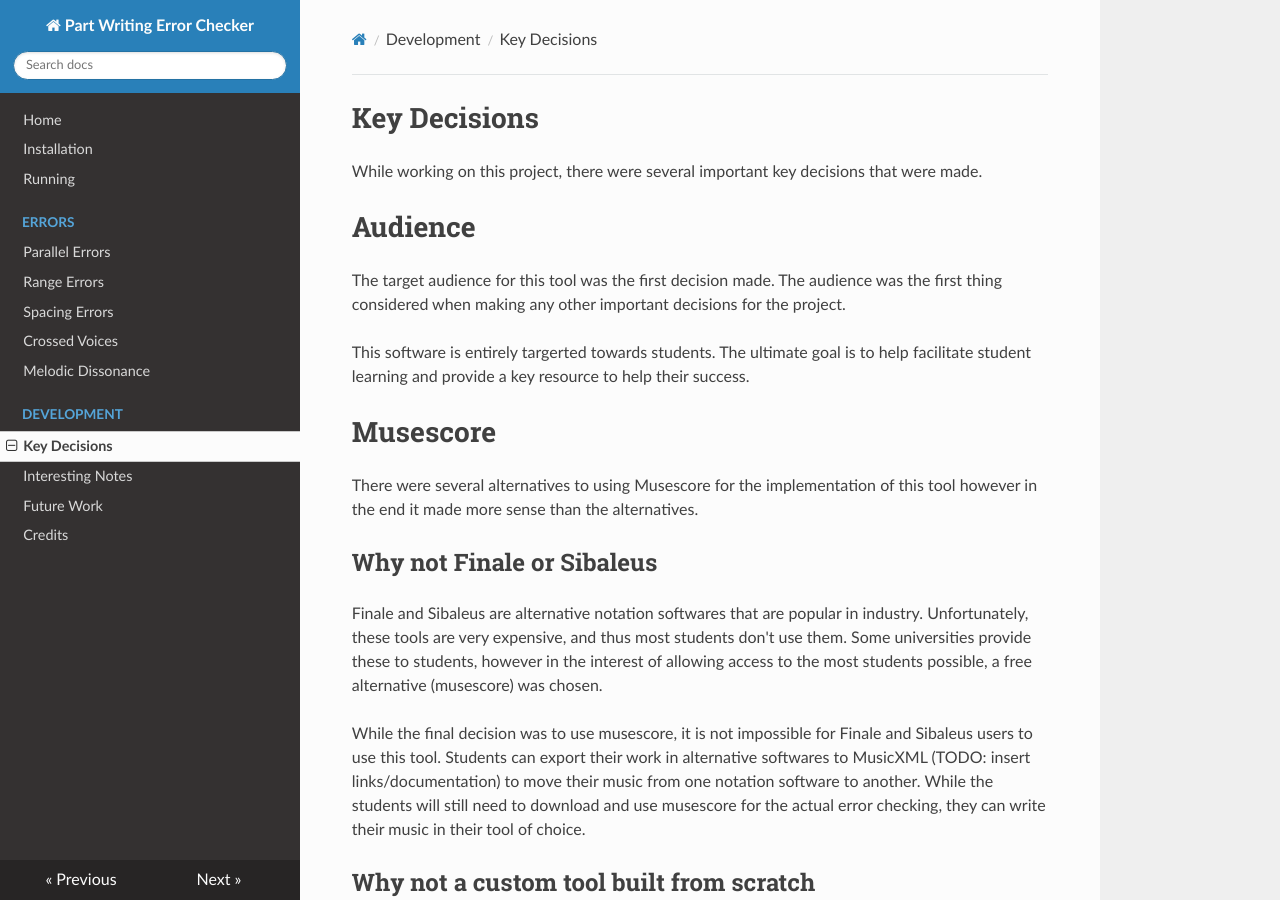
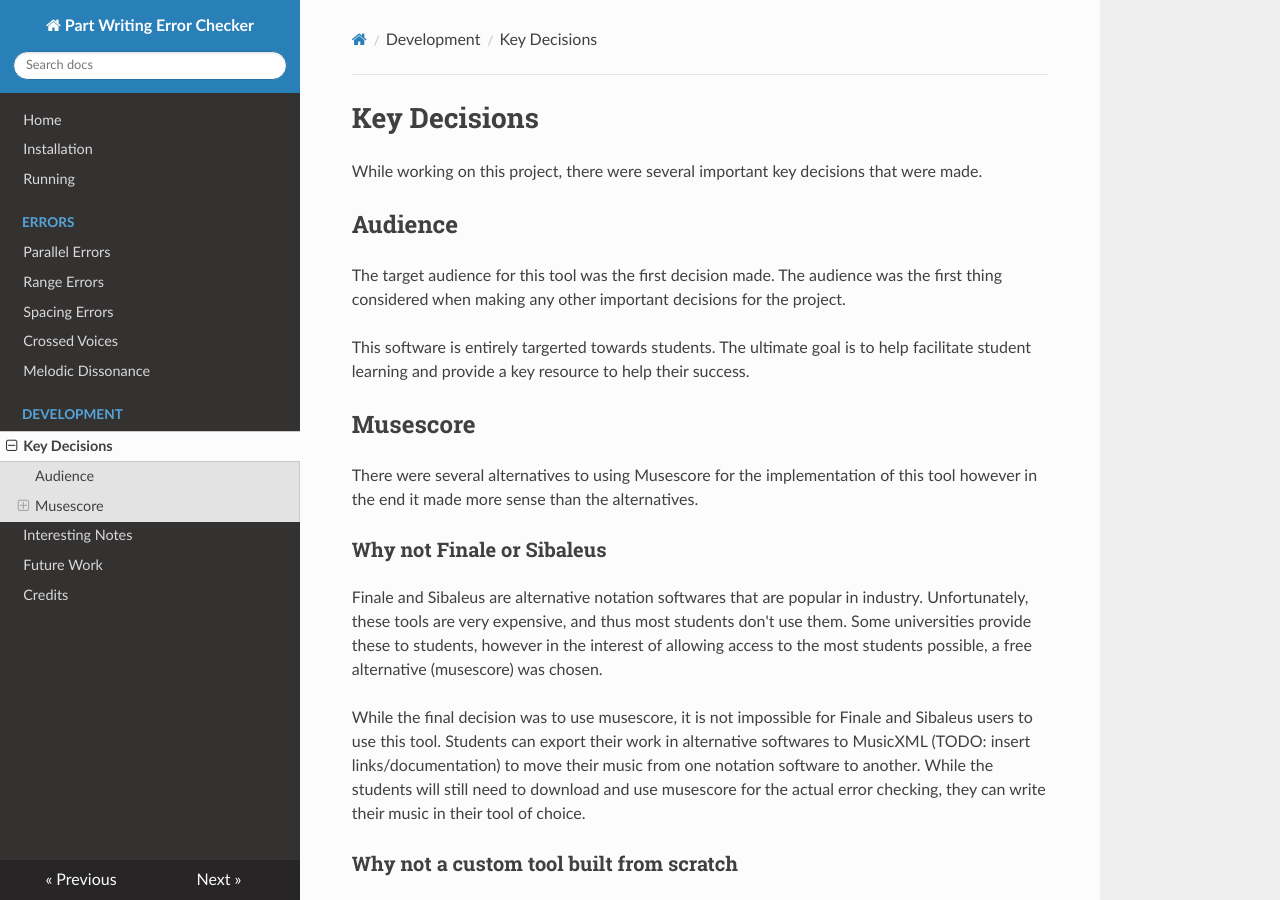
Before and after one commit to Jedimaster4559/PartwritingErrorChecker, an MkDocs documentation site: the page built from docs/KeyDecisions.md, in a window 1280 px wide and 900 px high. Built offline with MkDocs 1.6.1, drawn with Linux system fonts in a browser that asks for light colours; nearby versions of some CDN libraries.

Commit message:
updating headings to get nicer bullets

```diff
--- a/docs/KeyDecisions.md
+++ b/docs/KeyDecisions.md
@@ -1,20 +1,20 @@
 # Key Decisions
 While working on this project, there were several important key decisions that were made.
 
-# Audience
+## Audience
 The target audience for this tool was the first decision made. The audience was the first thing considered when making any other important decisions for the project.
 
 This software is entirely targerted towards students. The ultimate goal is to help facilitate student learning and provide a key resource to help their success.
 
-# Musescore
+## Musescore
 There were several alternatives to using Musescore for the implementation of this tool however in the end it made more sense than the alternatives.
 
-## Why not Finale or Sibaleus
+### Why not Finale or Sibaleus
 Finale and Sibaleus are alternative notation softwares that are popular in industry. Unfortunately, these tools are very expensive, and thus most students don't use  them. Some universities provide these to students, however in the interest of allowing access to the most students possible, a free alternative (musescore) was chosen.
 
 While the final decision was to use musescore, it is not impossible for Finale and Sibaleus users to use this tool. Students can export their work in alternative softwares to MusicXML (TODO: insert links/documentation) to move their music from one notation software to another. While the students will still need to download and use musescore for the actual error checking, they can write their music in their tool of choice.
 
-## Why not a custom tool built from scratch
+### Why not a custom tool built from scratch
 Building a tool from scratch would have taken too much time. Tools such as musescore have a large number of features that have already had extensive thought and time put into them. It just didn't make sense to invest time into re-implementing the features in my own piece of software when I could just use what already existed in musescore.
 
 For example:
@@ -22,7 +22,7 @@ For example:
 - Audio Playback: While not essential to the project, audio playback is a very helpful feature to have as it allows students to connect both valid and invalid partwriting with how it sounds. A custom implemtation of this would have likely taken some complicated work involving midi, and other audio playback. This is another feature that probably would have taken nearly as long as the core project.<br>
 - XML Parsing: While this feature wouldn't have been as difficult to handle since MusicXML has a public schema (TODO: Insert link), it was another option that just didn't make a lot of sense. Musescore already had this feature implemented.
 
-## Musescore
+### Musescore
 Musescore is already a very powerful notation software and is free to use. It is already used by a large number of students, so the barrier to entry to use this error identifier would be low.
 
 Additionally, musescore has a plugins feature allowing custom tools built using QML to be run.
```
